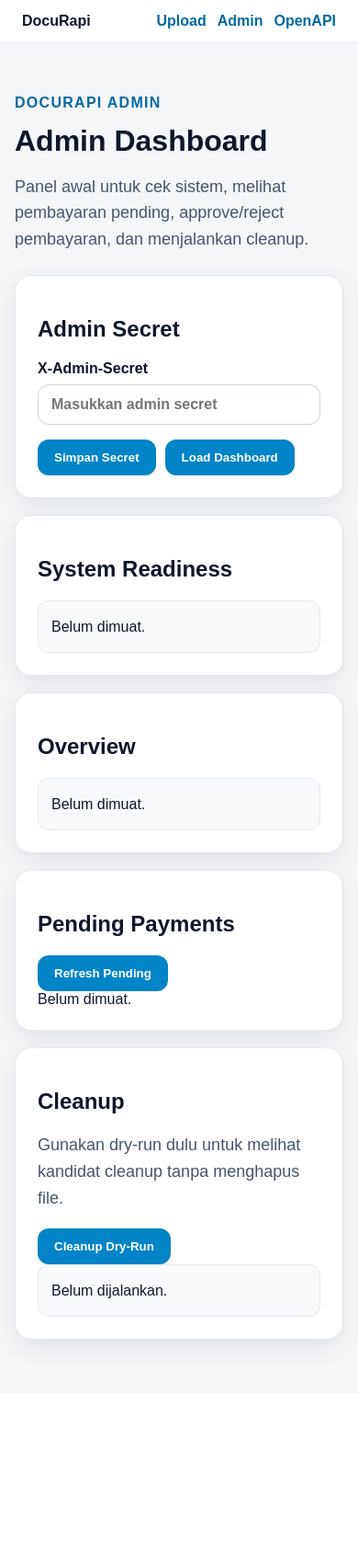
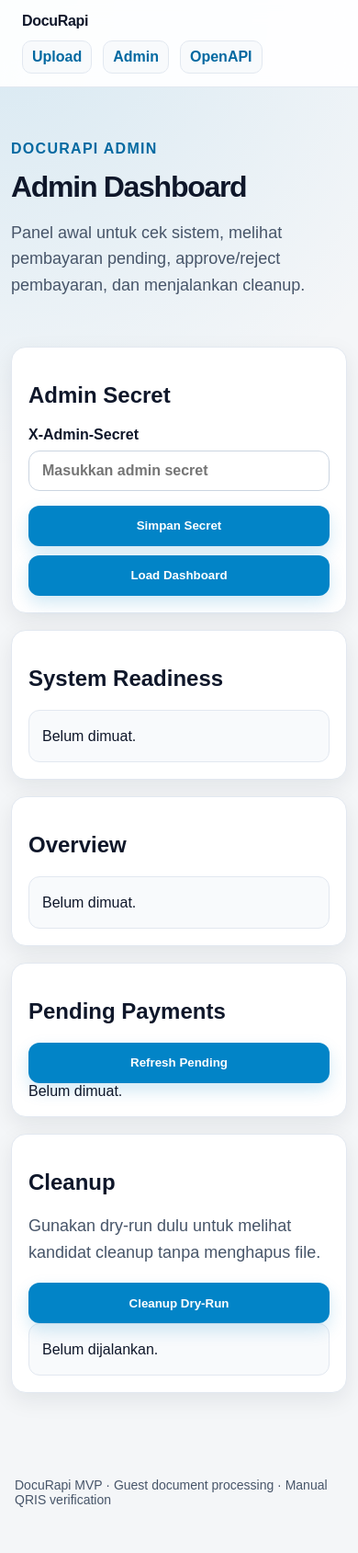
Before and after one commit to monetakunyt1-code/Project-Saas, a FastAPI app: page /admin in a window 390 px wide. Shown: the whole page at 92% size. Before the commit the page ends 1480 px from the top, so only its background shows below. Run offline with FastAPI, Linux system fonts and the light colour scheme.

Commit message:
Polish web UI layout and navigation

```diff
--- a/static/app/admin.html
+++ b/static/app/admin.html
@@ -70,5 +70,10 @@
   </main>
 
   <script src="/static/app/admin.js"></script>
+
+<footer class="footer">
+  <p>DocuRapi MVP · Guest document processing · Manual QRIS verification</p>
+</footer>
+
 </body>
 </html>
--- a/static/app/index.html
+++ b/static/app/index.html
@@ -92,5 +92,10 @@
   </main>
 
   <script src="/static/app/app.js"></script>
+
+<footer class="footer">
+  <p>DocuRapi MVP · Guest document processing · Manual QRIS verification</p>
+</footer>
+
 </body>
 </html>
--- a/static/app/status.html
+++ b/static/app/status.html
@@ -35,5 +35,10 @@
   </main>
 
   <script src="/static/app/status.js"></script>
+
+<footer class="footer">
+  <p>DocuRapi MVP · Guest document processing · Manual QRIS verification</p>
+</footer>
+
 </body>
 </html>
--- a/static/app/styles.css
+++ b/static/app/styles.css
@@ -161,3 +161,174 @@ button:hover,
 .navlinks a:hover {
   text-decoration: underline;
 }
+
+
+/* UI_POLISH_FINAL */
+
+:root {
+  --bg: #f4f6f8;
+  --surface: #ffffff;
+  --surface-muted: #f8fafc;
+  --border: #e2e8f0;
+  --text: #0f172a;
+  --muted: #475569;
+  --primary: #0284c7;
+  --primary-dark: #0369a1;
+  --danger-bg: #fee2e2;
+  --danger-text: #991b1b;
+  --success-bg: #dcfce7;
+  --success-text: #166534;
+  --warning-bg: #fef9c3;
+  --warning-text: #854d0e;
+}
+
+body {
+  background:
+    radial-gradient(circle at top left, rgba(2, 132, 199, 0.12), transparent 32rem),
+    var(--bg);
+}
+
+.topbar {
+  position: sticky;
+  top: 0;
+  z-index: 20;
+  display: flex;
+  justify-content: space-between;
+  align-items: center;
+  gap: 12px;
+  padding: 14px 24px;
+  background: rgba(255, 255, 255, 0.92);
+  border-bottom: 1px solid var(--border);
+  backdrop-filter: blur(12px);
+}
+
+.brand {
+  font-weight: 900;
+  color: var(--text);
+  text-decoration: none;
+  letter-spacing: -0.02em;
+}
+
+.navlinks {
+  display: flex;
+  gap: 12px;
+  flex-wrap: wrap;
+}
+
+.navlinks a {
+  color: var(--primary-dark);
+  font-weight: 700;
+  text-decoration: none;
+  padding: 8px 10px;
+  border-radius: 10px;
+}
+
+.navlinks a:hover {
+  background: #e0f2fe;
+}
+
+.hero {
+  padding: 18px 0 10px;
+}
+
+.hero h1 {
+  letter-spacing: -0.04em;
+}
+
+.card {
+  transition: transform 0.15s ease, box-shadow 0.15s ease;
+}
+
+.card:hover {
+  transform: translateY(-1px);
+  box-shadow: 0 12px 30px rgba(15, 23, 42, 0.10);
+}
+
+input:focus,
+select:focus,
+textarea:focus {
+  outline: 3px solid rgba(2, 132, 199, 0.18);
+  border-color: var(--primary);
+}
+
+button,
+.button {
+  min-height: 44px;
+  box-shadow: 0 8px 18px rgba(2, 132, 199, 0.18);
+}
+
+button:disabled,
+.button.disabled {
+  opacity: 0.55;
+  cursor: not-allowed;
+}
+
+.status {
+  border: 1px solid #bae6fd;
+}
+
+.status.success {
+  background: var(--success-bg);
+  color: var(--success-text);
+  border-color: #86efac;
+}
+
+.status.warning {
+  background: var(--warning-bg);
+  color: var(--warning-text);
+  border-color: #fde68a;
+}
+
+.error {
+  background: var(--danger-bg);
+  color: var(--danger-text);
+  border-color: #fecaca;
+}
+
+.meta {
+  overflow-wrap: anywhere;
+}
+
+.footer {
+  width: min(960px, calc(100% - 32px));
+  margin: 0 auto;
+  padding: 20px 0 36px;
+  color: var(--muted);
+  font-size: 14px;
+}
+
+@media (max-width: 720px) {
+  .topbar {
+    align-items: flex-start;
+    flex-direction: column;
+  }
+
+  .navlinks {
+    width: 100%;
+  }
+
+  .navlinks a {
+    background: #f8fafc;
+    border: 1px solid var(--border);
+  }
+
+  .page {
+    width: min(100% - 24px, 960px);
+    padding-top: 24px;
+  }
+
+  .card {
+    padding: 18px;
+    border-radius: 16px;
+  }
+
+  .actions {
+    flex-direction: column;
+  }
+
+  button,
+  .button {
+    width: 100%;
+    text-align: center;
+  }
+}
```
